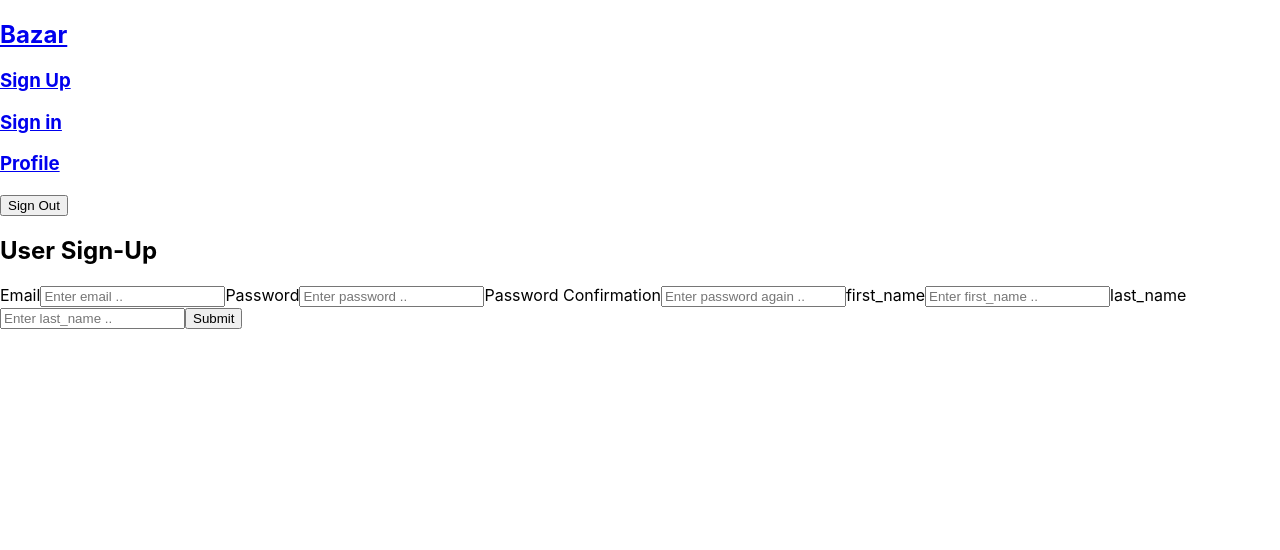
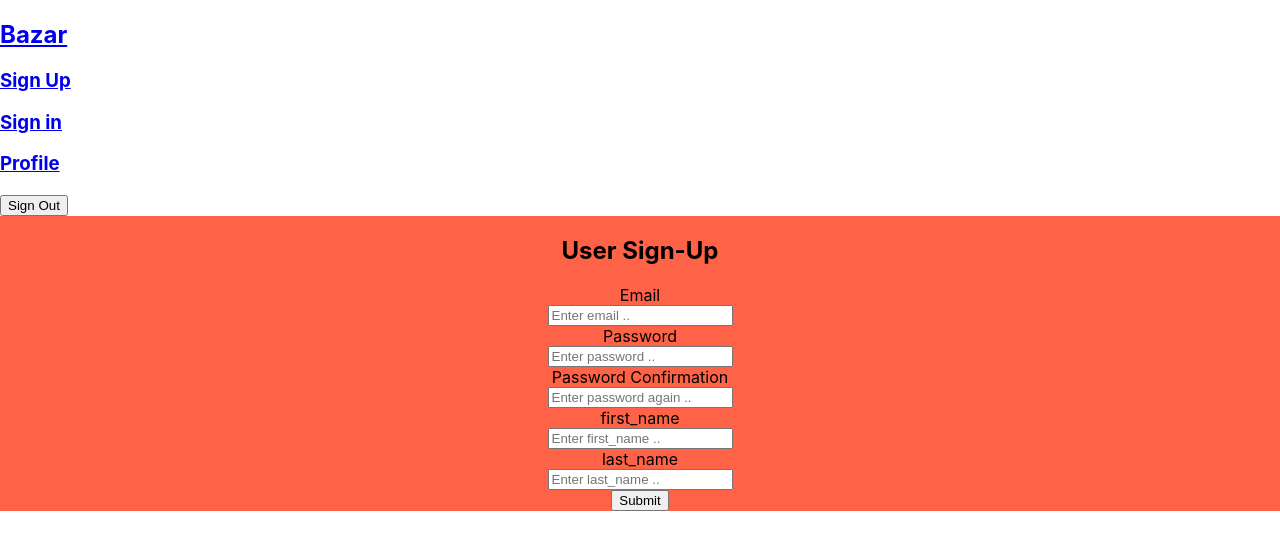
Before and after one commit to wjb108/Bazar, a React (Create React App) app in the folder client/: page /users/sign_up in a window 1280 px wide. Shown: the top 550 px of the page. Built offline with nearby package versions, Linux system fonts and the light colour scheme; no server answers.

Commit message:
more css sytling for screens

```diff
--- a/client/src/screens/ItemDetail/ItemDetail.css
+++ b/client/src/screens/ItemDetail/ItemDetail.css
@@ -0,0 +1,25 @@
+.product-container {
+  background-color: red;
+  width: 33%;
+  height: 80vh;
+  flex-direction: column;
+  display: flex;
+  justify-content: center;
+  align-items: center;
+}
+.product-card-image {
+  height: 60%;
+  width: 25vw;
+  background-color: yellow;
+}
+
+.product-card-info {
+  width: 25vw;
+  height: 18vh;
+}
+
+.product-img {
+  height: 100%;
+  width: 100%;
+  object-fit: cover;
+}
--- a/client/src/screens/ItemDetail/ItemDetail.jsx
+++ b/client/src/screens/ItemDetail/ItemDetail.jsx
@@ -18,11 +18,18 @@ export default function ItemDetail() {
   };
 
   return (
-    <div>
-      <img src={item.img_url} alt={item.title} />
-      <h4>{`Title: ${item.title}`}</h4>
-      <p>{`Description: ${item.long_description}`}</p>
-      <p>{`Price: ${item.price}`}</p>
-    </div>
+    <>
+      <h3>Product Info</h3>
+      <div className="product-container">
+        <div className="product-card-image">
+          <img className="product-img" src={item.img_url} alt={item.title} />
+        </div>
+        <div className="product-card-info">
+          <h4>{`Title: ${item.title}`}</h4>
+          <p>{`Description: ${item.long_description}`}</p>
+          <p>{`Price: ${item.price}`}</p>
+        </div>
+      </div>
+    </>
   );
 }
--- a/client/src/screens/UserSignIn/UserSignIn.css
+++ b/client/src/screens/UserSignIn/UserSignIn.css
@@ -0,0 +1,11 @@
+.users-sign-in-container {
+  background-color: teal;
+}
+
+.user-signin-form {
+  background-color: tomato;
+  display: flex;
+  flex-direction: column;
+  align-items: center;
+  justify-content: center;
+}
--- a/client/src/screens/UserSignIn/UserSignIn.jsx
+++ b/client/src/screens/UserSignIn/UserSignIn.jsx
@@ -28,7 +28,7 @@ export default function UserSignIn(props) {
   }
 
   return (
-    <div className="users-sign-in">
+    <div className="users-sign-in-container">
       <form className="user-signin-form" onSubmit={handleSubmit}>
         <h2>User Sign-In</h2>
         <label htmlFor="email" placeholder="email">
--- a/client/src/screens/UserSignUp/UserSignUp.css
+++ b/client/src/screens/UserSignUp/UserSignUp.css
@@ -0,0 +1,11 @@
+.users-sign-up-container {
+  background-color: teal;
+}
+
+.user-signup-form {
+  background-color: tomato;
+  display: flex;
+  flex-direction: column;
+  align-items: center;
+  justify-content: center;
+}
--- a/client/src/screens/UserSignUp/UserSignUp.jsx
+++ b/client/src/screens/UserSignUp/UserSignUp.jsx
@@ -36,9 +36,9 @@ export default function UserSignUp(props) {
   };
 
   return (
-    <div id="userSignUp">
-      <h2 id="user-sign-up-title"> User Sign-Up </h2>
-      <form onSubmit={handleUserSubmit} id="userSignUpForm">
+    <div className="users-sign-up-container">
+      <form onSubmit={handleUserSubmit} className="user-signup-form">
+        <h2> User Sign-Up </h2>
         <label>Email</label>
         <input
           name="email"
```
